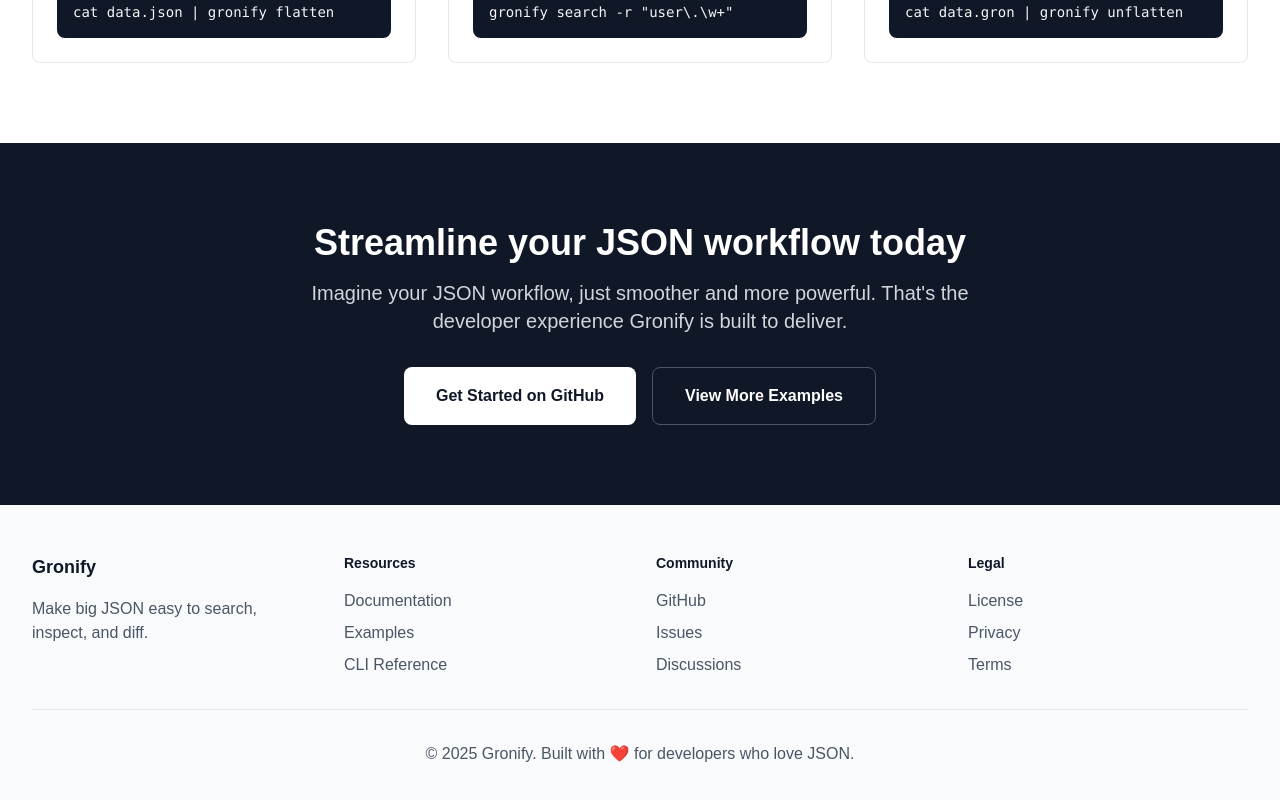
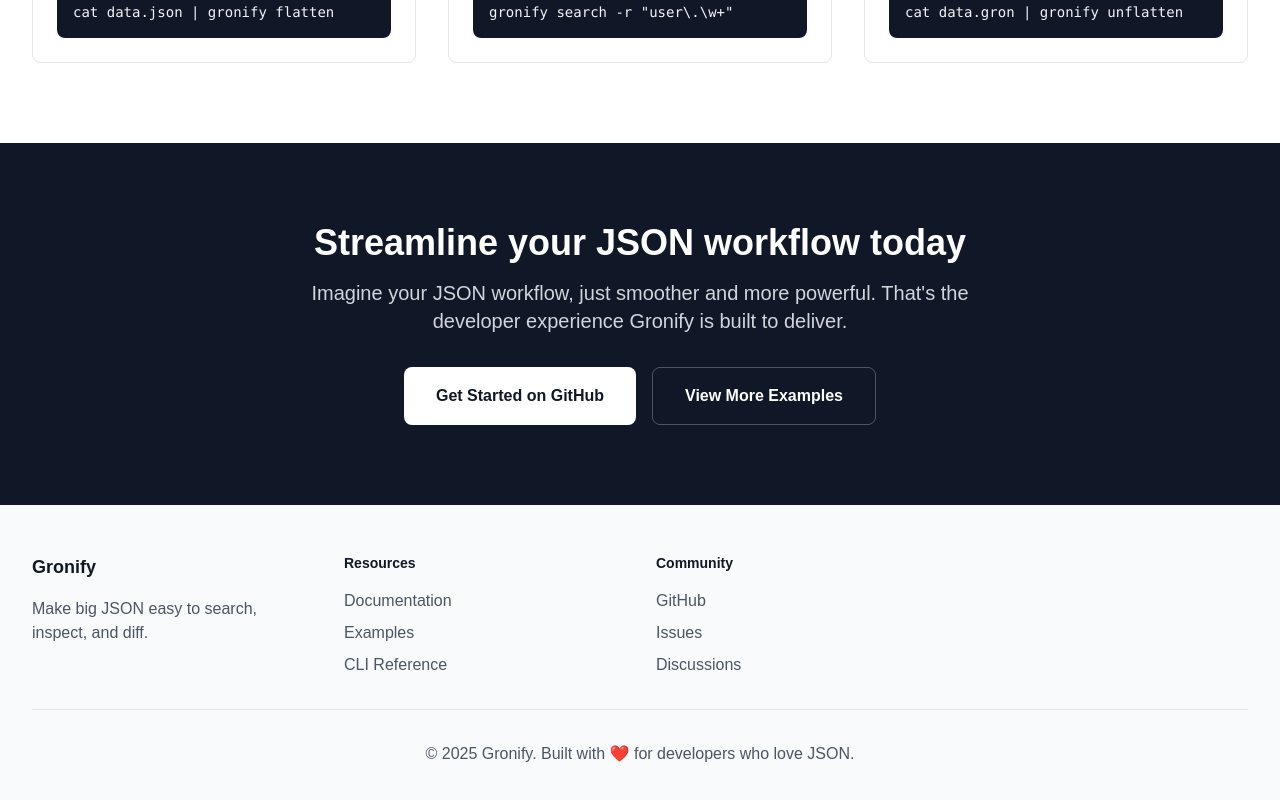
Before and after one commit to 1solomonwakhungu/gronify, a Next.js app in the folder landing-page/: page / in a window 1280 px wide. Shown: the part 3422-4222 px from the top of the page. Built offline with nearby package versions, Linux system fonts and the light colour scheme.

Commit message:
fix: update documentation link and improve copyright year display

```diff
--- a/landing-page/src/app/page.tsx
+++ b/landing-page/src/app/page.tsx
@@ -339,7 +339,7 @@
             <div>
               <h4 className="text-sm font-semibold text-gray-900 dark:text-white mb-4">Resources</h4>
               <ul className="space-y-2">
-                <li><a href="#" className="text-gray-600 dark:text-gray-300 hover:text-gray-900 dark:hover:text-white">Documentation</a></li>
+                <li><a href="https://github.com/1solomonwakhungu/gronify" className="text-gray-600 dark:text-gray-300 hover:text-gray-900 dark:hover:text-white">Documentation</a></li>
                 <li><a href="#" className="text-gray-600 dark:text-gray-300 hover:text-gray-900 dark:hover:text-white">Examples</a></li>
                 <li><a href="#" className="text-gray-600 dark:text-gray-300 hover:text-gray-900 dark:hover:text-white">CLI Reference</a></li>
               </ul>
@@ -352,18 +352,10 @@
                 <li><a href="#" className="text-gray-600 dark:text-gray-300 hover:text-gray-900 dark:hover:text-white">Discussions</a></li>
               </ul>
             </div>
-            <div>
-              <h4 className="text-sm font-semibold text-gray-900 dark:text-white mb-4">Legal</h4>
-              <ul className="space-y-2">
-                <li><a href="#" className="text-gray-600 dark:text-gray-300 hover:text-gray-900 dark:hover:text-white">License</a></li>
-                <li><a href="#" className="text-gray-600 dark:text-gray-300 hover:text-gray-900 dark:hover:text-white">Privacy</a></li>
-                <li><a href="#" className="text-gray-600 dark:text-gray-300 hover:text-gray-900 dark:hover:text-white">Terms</a></li>
-              </ul>
-            </div>
           </div>
           <div className="border-t border-gray-200 dark:border-gray-700 mt-8 pt-8 text-center">
             <p className="text-gray-600 dark:text-gray-300">
-              © 2025 Gronify. Built with ❤️ for developers who love JSON.
+              © {new Date().getFullYear() === 2025 ? '2025' : `2025-${new Date().getFullYear()}`} Gronify. Built with ❤️ for developers who love JSON.
             </p>
           </div>
         </div>
```
